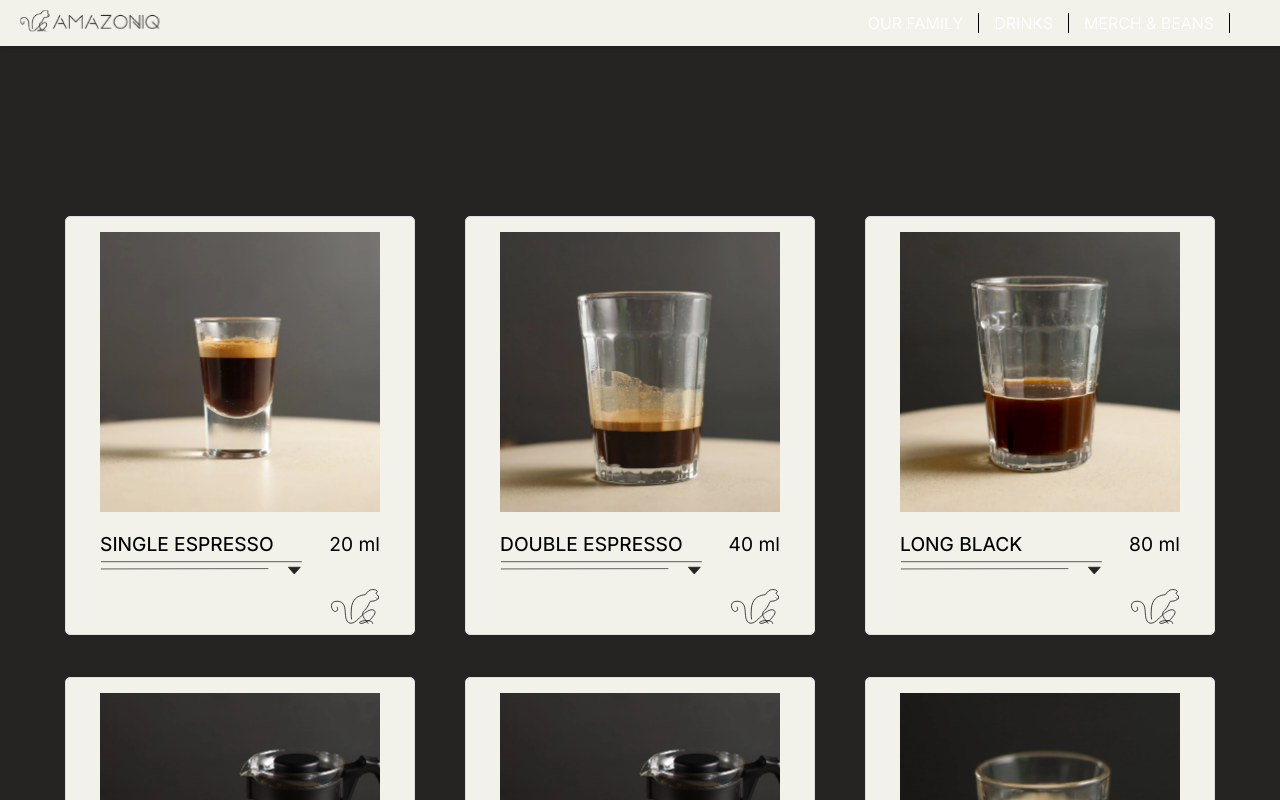
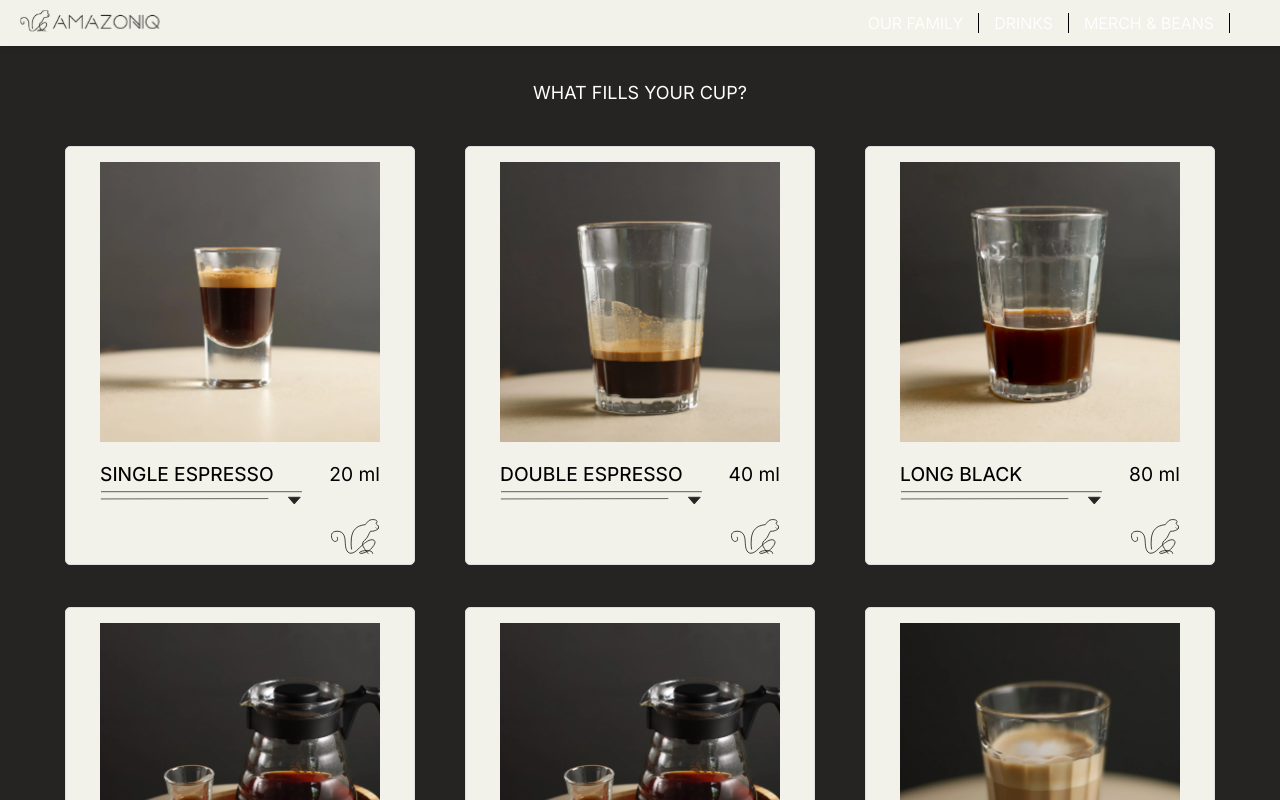
Before and after one commit to Cibuta562/amazoniq, a React (Create React App) app: page /under-construction/meniu in a window 1280 px wide. Shown: the top 800 px of the page. Built offline with nearby package versions, Linux system fonts and the light colour scheme.

Commit message:
menu dropdown tel v1

```diff
--- a/src/components/ProductGrid.css
+++ b/src/components/ProductGrid.css
@@ -189,6 +189,10 @@ li{
         margin: 0 auto;
         padding: 0 20px; /* Ensure some padding for the overall layout */
     }
+
+    .padding-top-div{
+        padding-top: 200px;
+    }
 }
 
 
@@ -200,6 +204,7 @@ li{
         justify-content: center; /* Center the grid container horizontally */
         padding-top: 0;
     }
+
 
     /* Main product grid */
     .product-grid {
@@ -216,27 +221,92 @@ li{
     }
 }
 
-/*!* For larger screens, ensure grid columns fit better *!*/
-/*@media (min-width: 1600px) {*/
-/*    .grid-wrapper {*/
-/*        justify-content: center; !* Center the entire grid-wrapper *!*/
-/*        padding-top: 100px;*/
-/*    }*/
+.mobile-dropdown-container {
+    display: none; /* Default hidden */
+    position: fixed; /* Fixed position relative to the viewport */
+    top: 70px; /* Adjust this based on your navbar height */
+    left: 0; /* Align to the left edge */
+    right: 0; /* Align to the right edge */
+    margin: auto; /* Center horizontally */
+    width: 85%; /* Set a fixed width for the dropdown */
+    z-index: 2; /* Ensure it stays on top of other elements */
+}
 
-/*    .product-row-grid {*/
-/*        justify-content: space-between; !* Center the content within the grid-wrapper *!*/
-/*        max-width: 1400px; !* Set a max width to better center the content *!*/
-/*        width: 100%;*/
-/*        margin: 0 auto; !* Center the container within the wrapper *!*/
-/*    }*/
+.mobile-dropdown-toggle {
+    position: sticky; /* Keeps the button sticky if needed */
+    top: 0; /* Stick to the top of its container */
+    width: 100%;
+    margin: 0 auto;
+    padding: 12px 0px;
+    font-size: 18px;
+    font-family: Inter, sans-serif;
+    color: #ffffff;
+    background-color: #252422;
+    border: 0px;
+    cursor: pointer;
+    z-index: 10000; /* Ensure it's above other content */
+    transition: background-color 0.3s ease, transform 0.3s ease; /* Smooth transition effects */
+}
 
-/*    .product-grid {*/
-/*        padding-top: 100px;*/
-/*        display: grid;*/
-/*        grid-template-columns: repeat(3, 1fr); !* Maximum of 4 items per row *!*/
-/*        gap: 50px; !* Consistent gap between items *!*/
-/*        justify-content: space-between; !* Center the items within the grid *!*/
-/*        width: 100%;*/
-/*        box-sizing: border-box;*/
-/*    }*/
-/*}*/
+.mobile-dropdown {
+    list-style: none;
+    padding: 0;
+    border: 2px solid #1c6c1c;
+    margin: 0;
+    background-color: rgb(43, 82, 21);
+    position: absolute; /* Absolute positioning relative to container */
+    width: 100%;
+    left: 50%;
+    top: 45px; /* Position below the toggle button */
+    transform: translateX(-50%); /* Center horizontally */
+    opacity: 0; /* Initially hidden */
+    transition: opacity 0.4s ease, transform 0.4s ease; /* Smooth transition */
+    height: 85vh; /* Set fixed height */
+    overflow-y: auto; /* Allow scrolling if content is too tall */
+    display: flex;
+    flex-direction: column; /* Stack items vertically */
+    justify-content: center; /* Center items vertically */
+    align-items: center; /* Center items horizontally */
+}
+
+.mobile-dropdown.show {
+    transform: translateX(-50%) translateY(0); /* Move to visible position */
+    opacity: 1; /* Fully visible */
+}
+
+.mobile-dropdown li {
+    width: 100%;
+    margin: 0;
+    height: 55px;
+}
+
+.button-category {
+    width: 100%;
+    padding: 10px;
+    font-size: 18px;
+    color: #ffffff;
+    background-color: transparent;
+    border: none;
+    cursor: pointer;
+    text-align: center;
+}
+
+
+
+@media (max-width: 1450px) {
+    .mobile-dropdown-container {
+        display: block;
+    }
+
+    .padding-top-div{
+        padding-top: 200px;
+    }
+    /* Hide the sidebar on mobile devices */
+    .sidebar {
+        display: none;
+    }
+
+    .padding-top-div{
+        padding-top: 130px;
+    }
+}
--- a/src/components/ProductGrid.js
+++ b/src/components/ProductGrid.js
@@ -42,6 +42,7 @@ const ProductGrid = () => {
 
     const [selectedCategory, setSelectedCategory] = useState('');
     const [showSidebar, setShowSidebar] = useState(true);
+    const [showMobileDropdown, setShowMobileDropdown] = useState(false);
 
     const products = [
         {
@@ -370,15 +371,48 @@ const ProductGrid = () => {
         setShowSidebar(prevState => !prevState);
     };
 
+    const toggleMobileDropdown = () => {
+        setShowMobileDropdown(prevState => !prevState);
+    };
+
+    useEffect(() => {
+        // Close the dropdown when a category is selected
+        if (selectedCategory || "ALL PRODUCTS") {
+            setShowMobileDropdown(false);
+        }
+    }, [selectedCategory]);
+
     const filteredProducts = selectedCategory
         ? products.filter(product => product.category === selectedCategory)
         : products;
 
     return (
         <div>
-            <div style={{ paddingTop: "200px" }}></div>
+            <div className="padding-top-div"></div>
             <div className="product-heading-container">
                 {/* Heading section if needed */}
+            </div>
+            <div className="parent-container">
+                <div className="mobile-dropdown-container">
+                    <button className="mobile-dropdown-toggle" onClick={toggleMobileDropdown}>
+                        {selectedCategory || 'WHAT FILLS YOUR CUP?'}
+                    </button>
+                    {/* Dropdown Menu */}
+                    <ul className={`mobile-dropdown ${showMobileDropdown ? 'show' : ''}`}>
+                        <li>
+                            <button className={`button-category ${selectedCategory === '' ? 'active' : ''}`} onClick={() => handleCategoryChange('')}>
+                                ALL PRODUCTS
+                            </button>
+                        </li>
+                        {categories.map((category, index) => (
+                            <li key={index}>
+                                <button className={`button-category ${selectedCategory === category ? 'active' : ''}`} onClick={() => handleCategoryChange(category)}>
+                                    {category}
+                                </button>
+                            </li>
+                        ))}
+                    </ul>
+                </div>
             </div>
             <div className="grid-wrapper">
                 <button className="button-close" onClick={toggleSidebar}>
```
